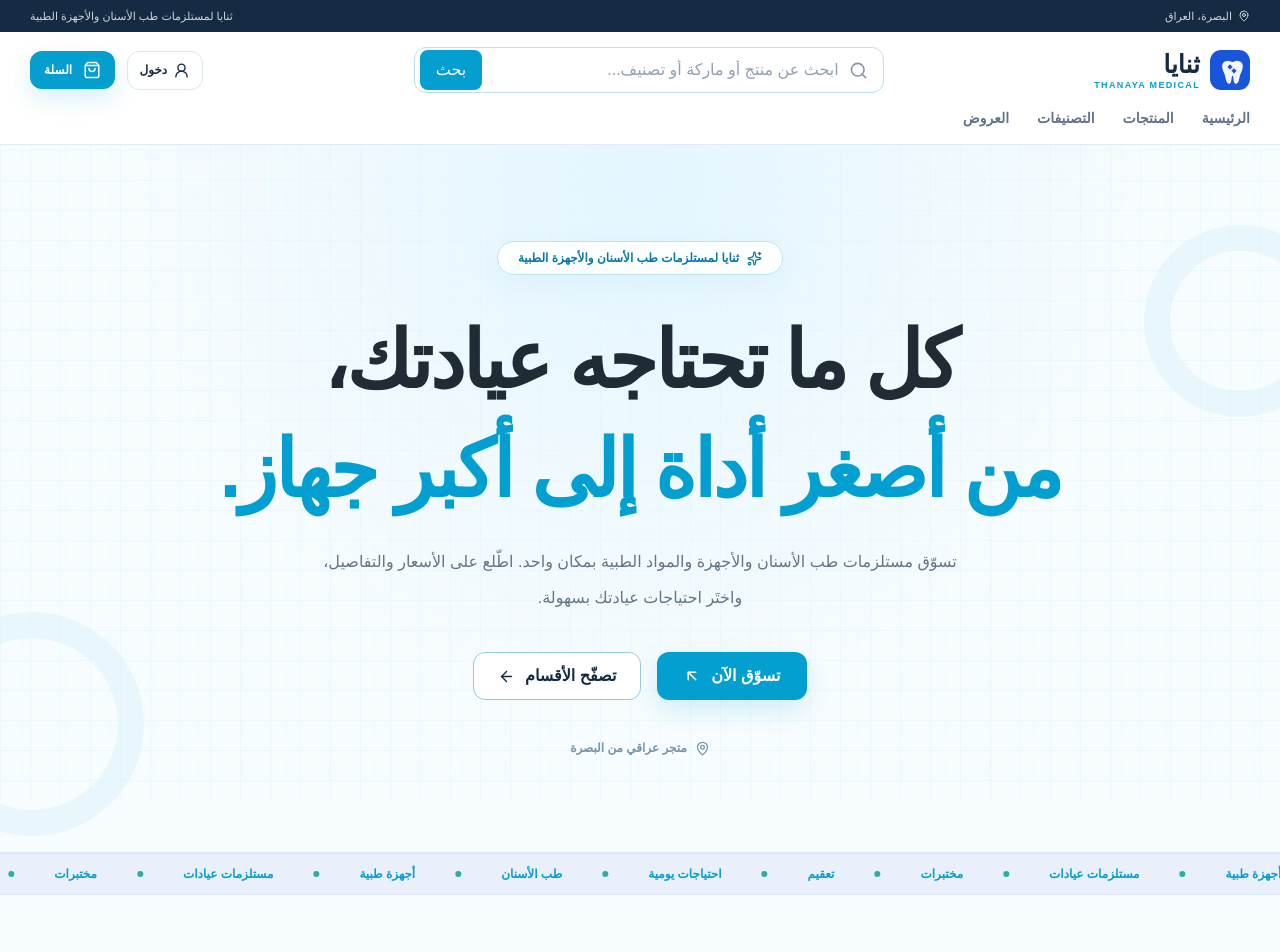
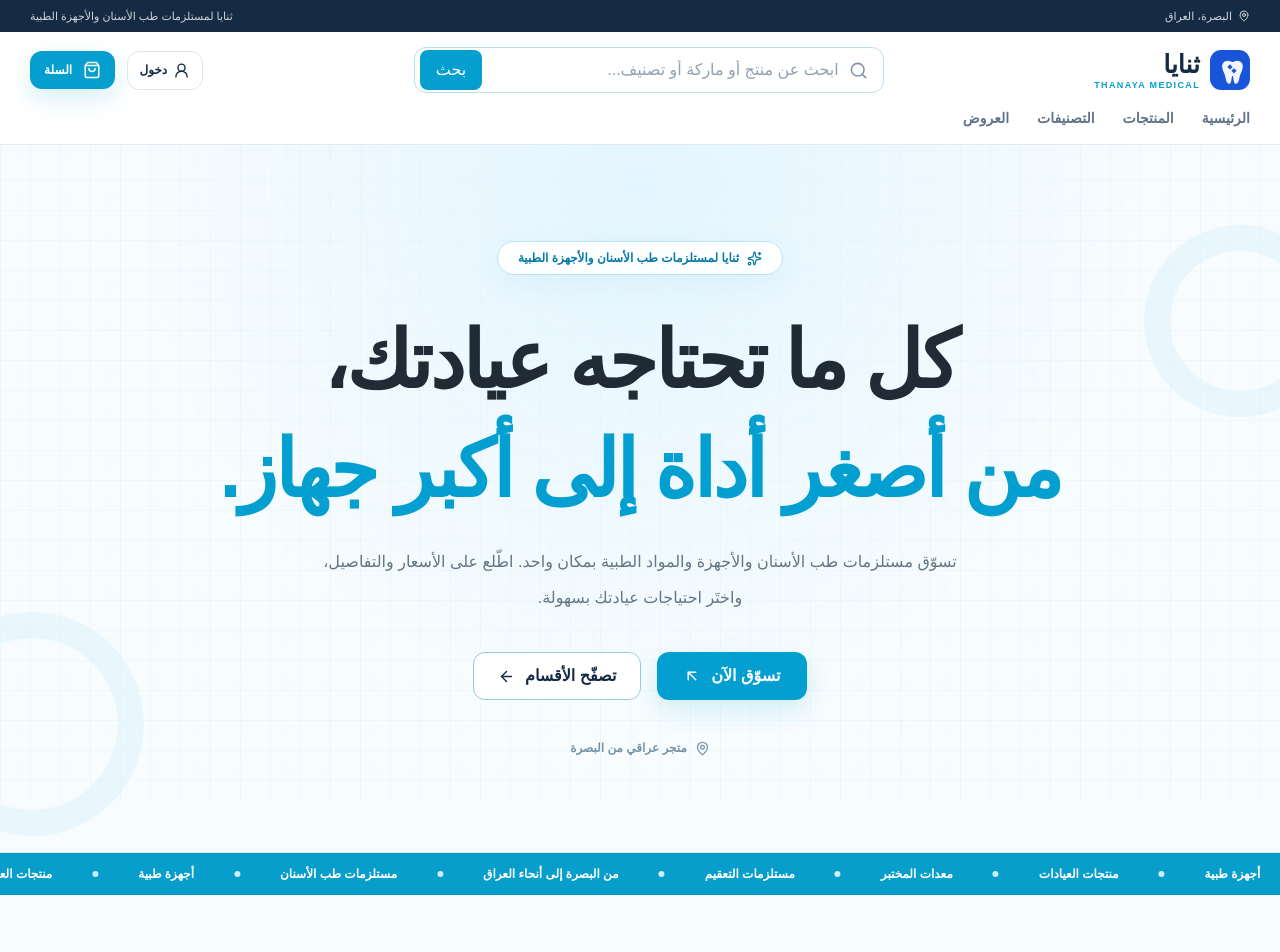
Before and after one commit to joseph2202/thanaya-dental-redesign, a Next.js app in the folder frontend/: page / in a window 1280 px wide. Shown: the top 952 px of the page. Built offline with nearby package versions, Linux system fonts and the light colour scheme; no server answers; a small style sheet from the web is missing.

Commit message:
design: refresh classic cyan palette and storefront sections

```diff
--- a/frontend/src/components/home/Ticker.tsx
+++ b/frontend/src/components/home/Ticker.tsx
@@ -1,9 +1,9 @@
-const items = ['طب الأسنان', 'أجهزة طبية', 'مستلزمات عيادات', 'مختبرات', 'تعقيم', 'احتياجات يومية'];
+const items = ['مستلزمات طب الأسنان', 'أجهزة طبية', 'منتجات العيادات', 'معدات المختبر', 'مستلزمات التعقيم', 'من البصرة إلى أنحاء العراق'];
 
 export default function Ticker() {
-  return <div className="bg-[#e9f0fc] border-y border-[#dbe7fa] overflow-hidden py-3 text-brand" aria-label="أقسام المتجر">
+  return <div className="bg-[#079ecb] border-y border-[#0494c3] overflow-hidden py-3 text-white" aria-label="أقسام المتجر">
     <div className="animate-marquee gap-10 text-xs font-bold whitespace-nowrap" aria-hidden="true">
-      {[...items, ...items].map((item, i) => <span key={i} className="inline-flex items-center gap-10">{item}<span className="w-1.5 h-1.5 bg-accent rounded-full" /></span>)}
+      {[...items, ...items].map((item, i) => <span key={i} className="inline-flex items-center gap-10">{item}<span className="w-1.5 h-1.5 bg-white/80 rounded-full" /></span>)}
     </div>
   </div>;
 }
```
